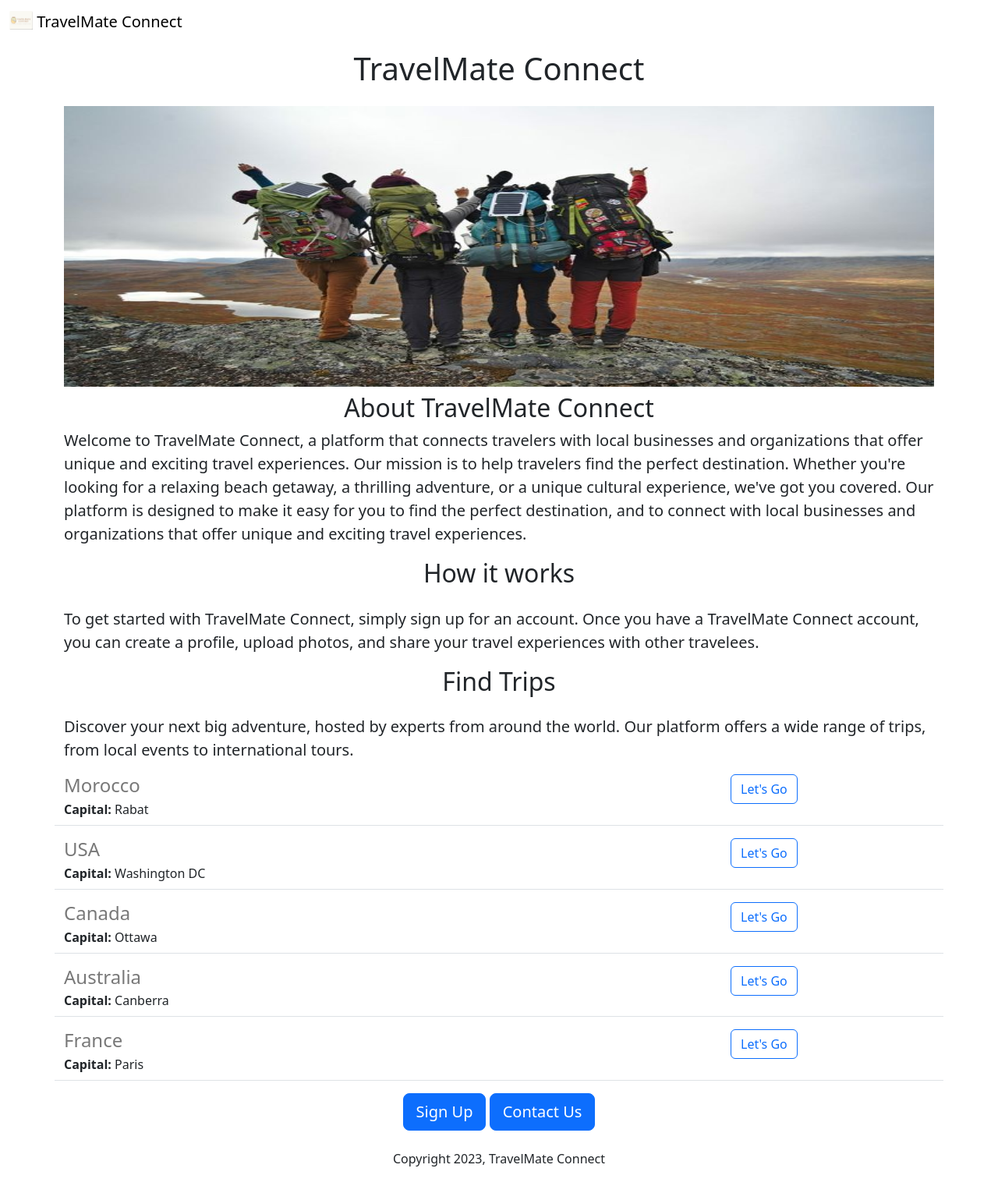
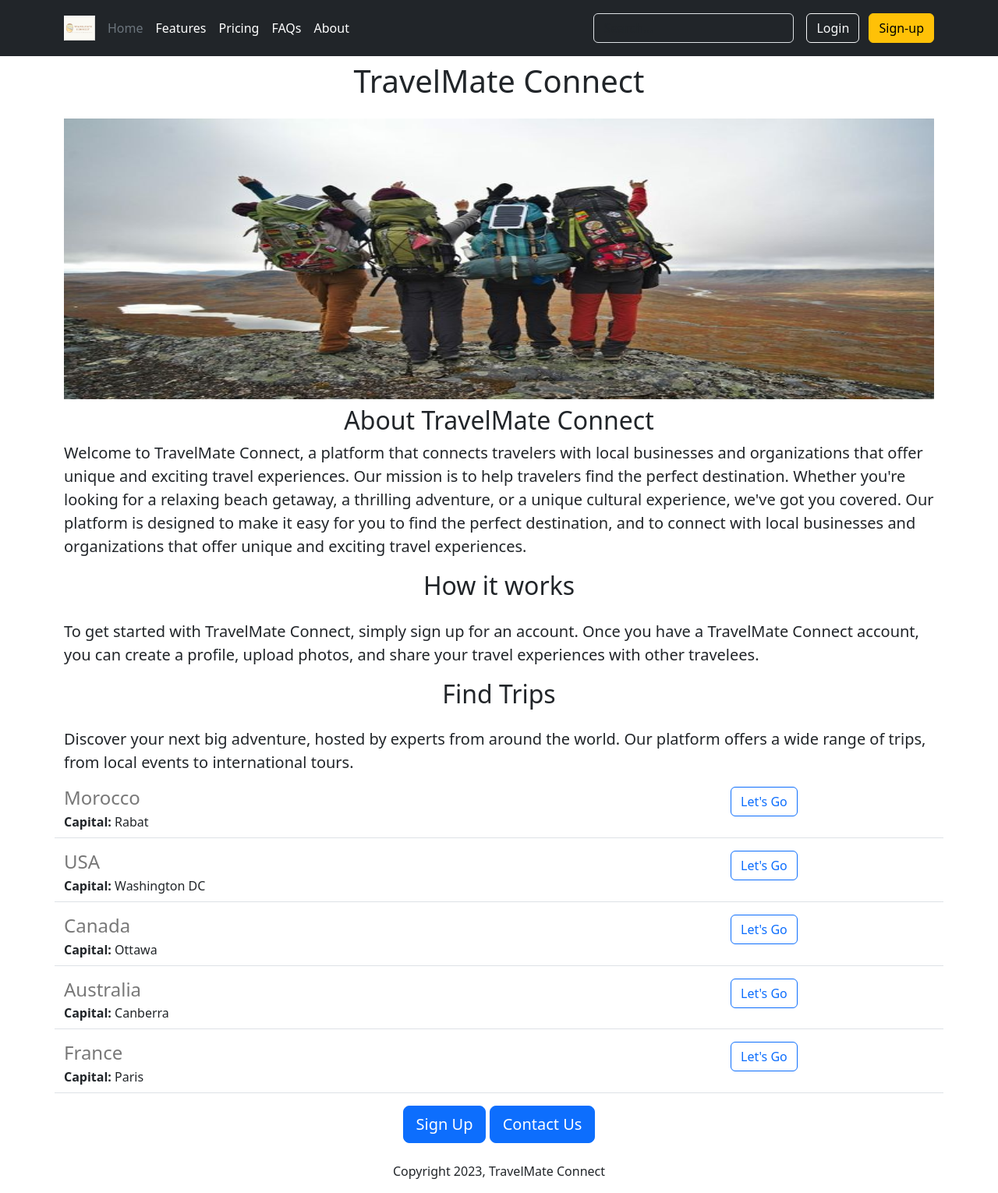
Before and after one commit to nadiaMahfoud/ConnectMate, a Flask app: page / in a window 1280 px wide. Shown: the whole page at 78% size. Before the commit the page ends 1496 px from the top, so only its background shows below. Run offline with Flask 2, Linux system fonts and the light colour scheme.

Commit message:
Added the header file

```diff
--- /dev/null
+++ b/templates/header.html
@@ -0,0 +1,28 @@
+<div class="b-example-divider"></div>
+
+<header class="p-3 text-bg-dark">
+  <div class="container">
+    <div class="d-flex flex-wrap align-items-center justify-content-center justify-content-lg-start">
+      <a href="/" class="d-flex align-items-center mb-2 mb-lg-0 text-white text-decoration-none">
+        <img class="bi me-2" src="/static/logo.PNG" alt="" width="40" height="32" class="d-inline-block align-text-top">
+      </a>
+
+      <ul class="nav col-12 col-lg-auto me-lg-auto mb-2 justify-content-center mb-md-0">
+        <li><a href="#" class="nav-link px-2 text-secondary">Home</a></li>
+        <li><a href="#" class="nav-link px-2 text-white">Features</a></li>
+        <li><a href="#" class="nav-link px-2 text-white">Pricing</a></li>
+        <li><a href="#" class="nav-link px-2 text-white">FAQs</a></li>
+        <li><a href="#" class="nav-link px-2 text-white">About</a></li>
+      </ul>
+
+      <form class="col-12 col-lg-auto mb-3 mb-lg-0 me-lg-3" role="search">
+        <input type="search" class="form-control form-control-dark text-bg-dark" placeholder="Search..." aria-label="Search">
+      </form>
+
+      <div class="text-end">
+        <button type="button" class="btn btn-outline-light me-2">Login</button>
+        <button type="button" class="btn btn-warning">Sign-up</button>
+      </div>
+    </div>
+  </div>
+</header>
--- a/templates/home.html
+++ b/templates/home.html
@@ -14,7 +14,7 @@
   </style>
   </head>
   <body>
-    {% include 'nav.html' %}
+    {% include 'header.html' %}
     <div class="container">
       <h1 class="text-center mt-2 mb-4">  TravelMate Connect </h1>
         <img class="img-fluid" id="banner" src="https://3c499112-76f3-4e6a-adbf-2bec711756c2-00-1faq3b1daq8ie.spock.replit.dev/static/b2.jpg" height="320">
--- a/templates/nav.html
+++ /dev/null
@@ -1,8 +0,0 @@
-<nav class="navbar">
-  <div class="container-fluid">
-    <a class="navbar-brand" href="#">
-      <img src="/static/logo.PNG" alt="Logo" width="30" height="24" class="d-inline-block align-text-top">
-      TravelMate Connect
-    </a>
-  </div>
-</nav>
```
